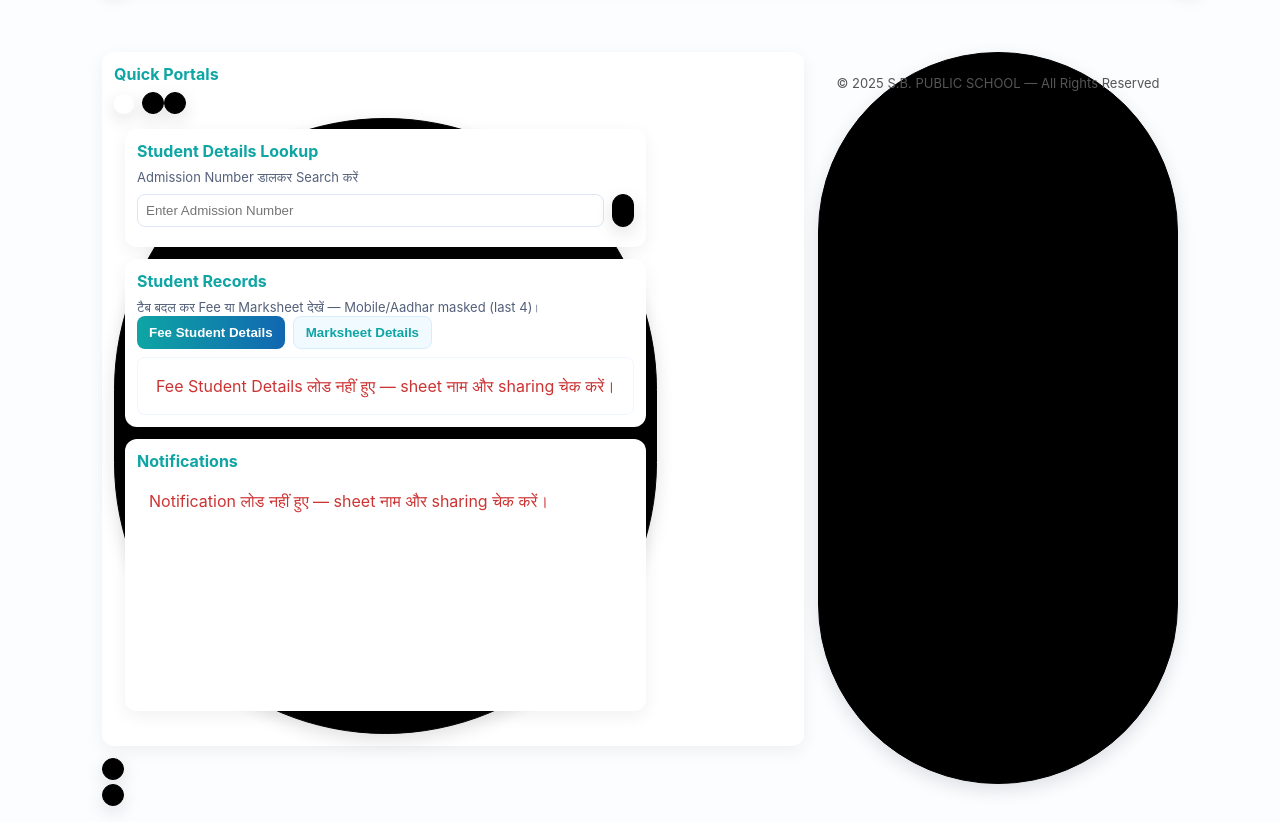
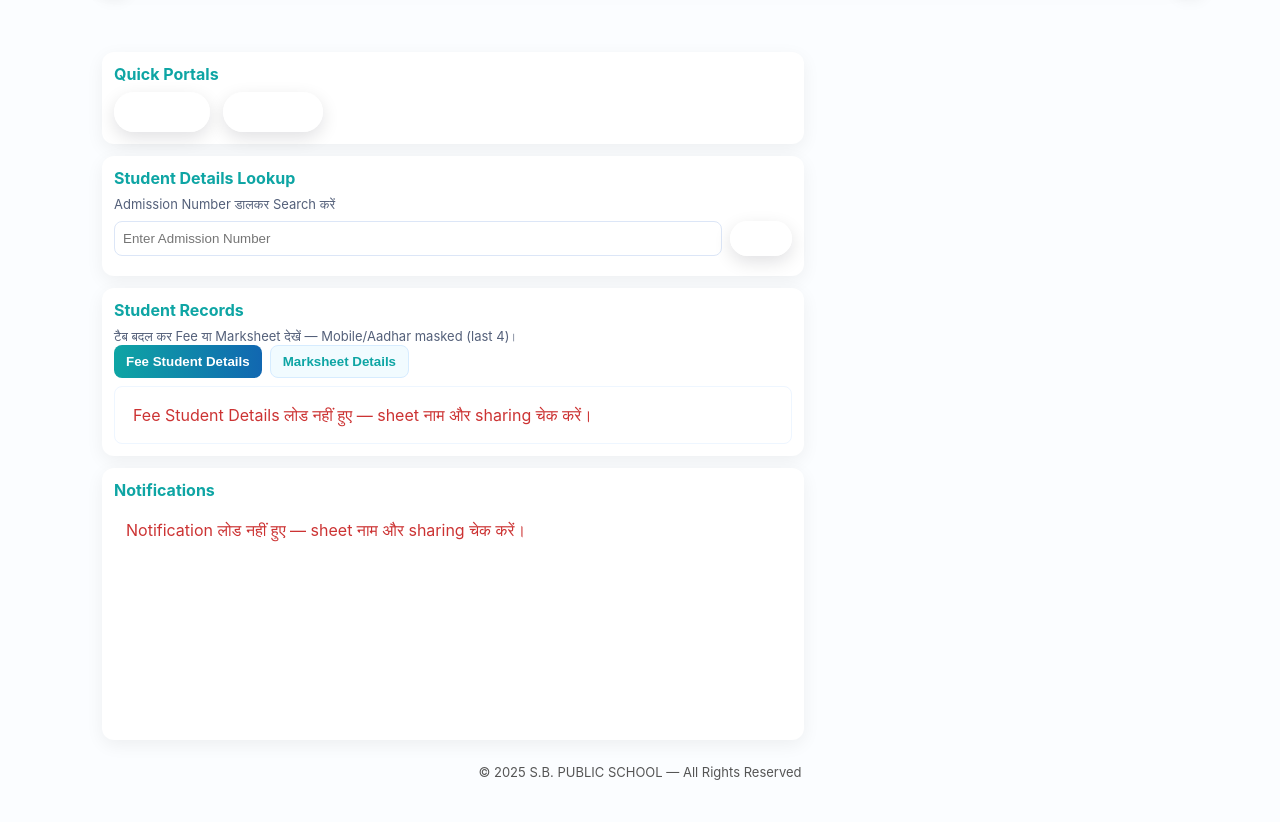
Before and after one commit to sbpublicschoolchhitauna/school_website, a plain HTML site: page index.html in a window 1280 px wide. Shown: the part 756-1578 px from the top of the page. After the commit the page ends 1548 px from the top, so only its background shows below. Drawn offline with Linux system fonts and the light colour scheme; no server answers.

Commit message:
Update index.html

```diff
--- a/index.html
+++ b/index.html
@@ -74,15 +74,6 @@ thead th{background:#f5fbff;color:var(--accent);position:sticky;top:0;z-index:1}
 .controls, .controls *, .play-toggle, .dot, .dots { pointer-events: auto; }
 /* Small safety: ensure Quick Portals area is above */
 section.card.quick-portals, .quick-portals, #quickPortals { z-index: 40; position: relative; }
-</style>
-
-/* === Assistant Injected Black Buttons === */
-<style id="assistant-black-buttons">
-.btn.black-btn, a.black-btn, button.black-btn {
-  background:#000 !important;
-  color:#fff !important;
-  border:1px solid #000 !important;
-}
 </style>
 </head>
 <body>
@@ -265,8 +256,8 @@ start();
         <div class="card">
           <h2>Quick Portals</h2>
           <div style="margin-top:8px">
-            <a class="btn" href="https://script.google.com/macros/s/AKfycbySz9lSW1cwCcBWtAKOzknP6yWyawhgrETP-1EYaZ4-K8V-41Lg1GjdpLW0zA8sHX-G/exec" target="_blank"><a class="btn black-btn"
-            <a class="btn" href="https://script.google.com/macros/s/AKfycbzmAK3rf7ah-4BDi5BEcZeu859kPWAthpPFgsMiCbM2Gp-Do0yuS7QpzucWRssZMwqLtA/exec" target="_blank" style="margin-left:8px"><a class="btn black-btn"
+            <a class="btn" href="https://script.google.com/macros/s/AKfycbySz9lSW1cwCcBWtAKOzknP6yWyawhgrETP-1EYaZ4-K8V-41Lg1GjdpLW0zA8sHX-G/exec" target="_blank">Fee Portal</a>
+            <a class="btn" href="https://script.google.com/macros/s/AKfycbzmAK3rf7ah-4BDi5BEcZeu859kPWAthpPFgsMiCbM2Gp-Do0yuS7QpzucWRssZMwqLtA/exec" target="_blank" style="margin-left:8px">Marksheet</a>
           </div>
         </div>
 
@@ -276,7 +267,7 @@ start();
           <div class="small">Admission Number डालकर Search करें</div>
           <div style="margin-top:8px" class="search-row">
             <input id="admission" placeholder="Enter Admission Number" style="flex:1;padding:8px;border-radius:8px;border:1px solid #dce6f7">
-            <button class="btn black-btn" Search</button>
+            <button class="btn" onclick="searchStudent()">Search</button>
           </div>
           <div id="result"></div>
         </div>
```
